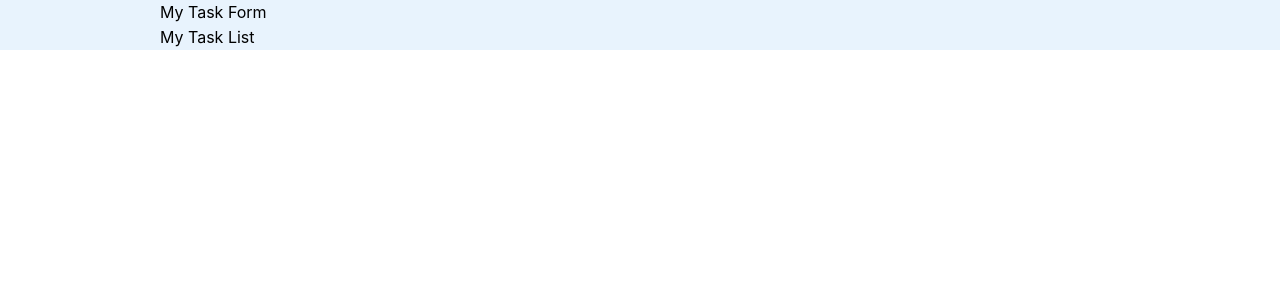
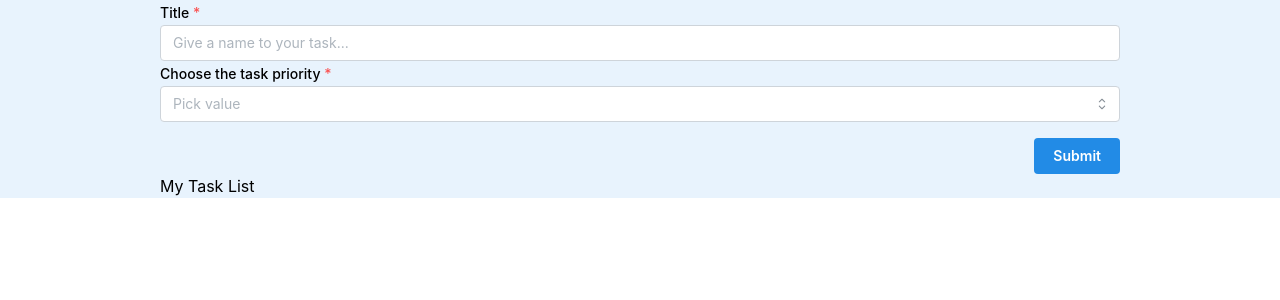
Before and after one commit to VandaEPAM/test-task-manager, a React (Vite) app: page / in a window 1280 px wide. Shown: the top 300 px of the page. Built offline with nearby package versions, Linux system fonts and the light colour scheme.

Commit message:
Add base Add Task form

```diff
--- a/src/App.tsx
+++ b/src/App.tsx
@@ -3,12 +3,29 @@ import { Box, Container, MantineProvider } from "@mantine/core";
 import { theme } from "./theme";
 import { TaskForm } from './components/task-form';
 import { TaskList } from "./components/task-list";
+import { useState } from "react";
+
+const toTask = (values: any) => ({
+  id: Date.now(), // Simple ID generation acceptable
+  title: values.title,
+  priority: values.priority, // "high" | "medium" | "low"
+  completed: false,
+  createdAt: new Date().toISOString()
+});
 
 export default function App() {
+  const [tasks, setTasks] = useState<any[]>([]);
+
+  const handleSubmitTask = (values: any) => {
+    setTasks((prev) => [...prev, toTask(values) ])
+  };
+
+  console.log(tasks);
+
   return (
     <MantineProvider theme={theme}>
       <Container strategy="grid" size='md' bg='var(--mantine-color-blue-light)'>
-        <Box><TaskForm /></Box>
+        <Box><TaskForm onSubmit={handleSubmitTask} /></Box>
         <Box><TaskList /></Box>
       </Container>
     </MantineProvider>
--- a/src/components/task-form/TaskForm.tsx
+++ b/src/components/task-form/TaskForm.tsx
@@ -1,3 +1,46 @@
-export const TaskForm = () => {
-    return 'My Task Form';
+import { Button, Group, Select, TextInput } from "@mantine/core";
+import { useForm } from "@mantine/form";
+
+const TASK_PRIORITY_LIST = ['High', 'Medium', 'Low'];
+
+export const TaskForm = ({ onSubmit }: { onSubmit: (values: any) => void }) => {
+    const form = useForm({
+        mode: 'uncontrolled',
+        initialValues: {
+            title: '',
+            priority: '',
+        },
+        // TODO: check how to validate properly
+        validate: {
+            title: (value) => (value.length < 5 ? 'Title must have at least 5 letters' : null),
+            priority: (value) => (TASK_PRIORITY_LIST.includes(value) ? null : 'Priority should be choosen'),
+        },
+    });
+
+    return (
+        // TODO: reset form after submit
+        <form onSubmit={form.onSubmit(onSubmit)}>
+            <TextInput
+                required
+                withAsterisk
+                label="Title"
+                placeholder="Give a name to your task..."
+                key={form.key('title')}
+                {...form.getInputProps('title')}
+            />
+
+            <Select
+                required
+                label="Choose the task priority"
+                placeholder="Pick value"
+                key={form.key('priority')}
+                data={TASK_PRIORITY_LIST}
+                {...form.getInputProps('priority')}
+            />
+
+            <Group justify="flex-end" mt="md">
+                <Button type="submit">Submit</Button>
+            </Group>
+        </form>
+    );
 };
```
